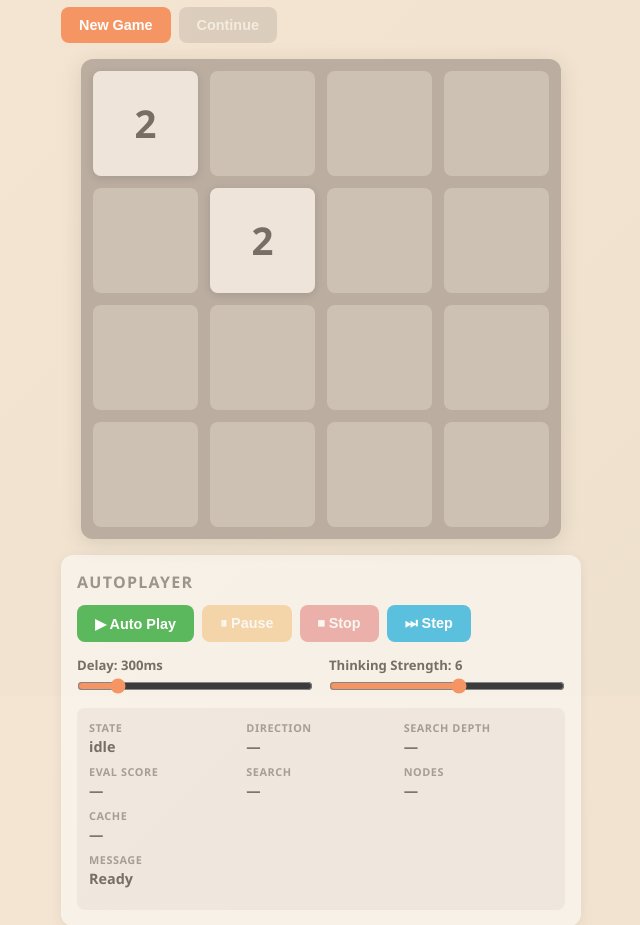
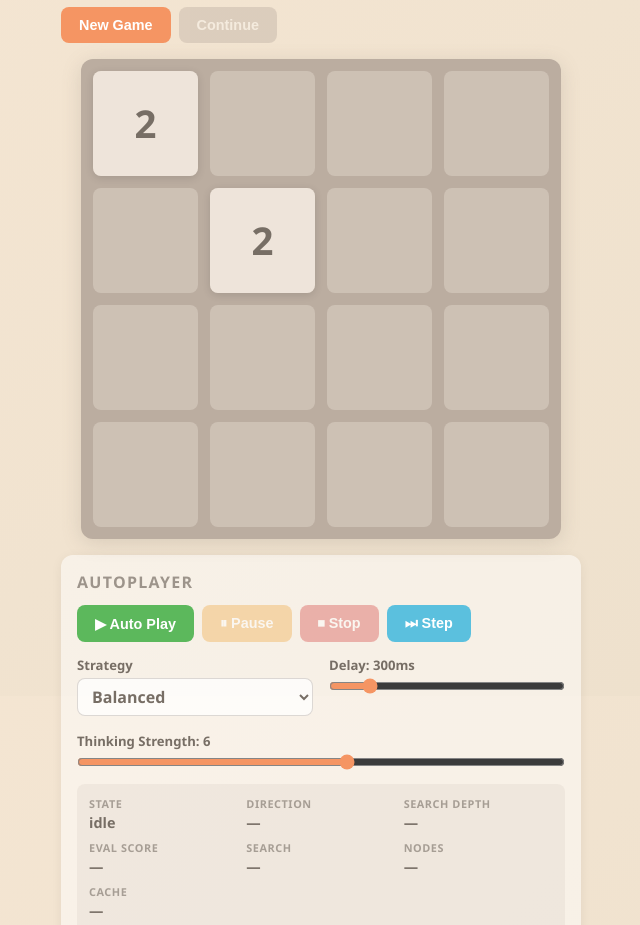
Before and after one commit to CCA3370/Auto-2048, a website built with Vite: page index.html in a window 1280 px wide. Shown: the part 104-1029 px from the top of the page, without its empty margins (319-959 px from the left). Built offline with nearby package versions, Linux system fonts and the light colour scheme.

Commit message:
feat: add strategy selection for AutoPlayer with corresponding UI updates

```diff
--- a/index.html
+++ b/index.html
@@ -83,6 +83,14 @@
 
         <div class="autoplayer-settings">
           <div class="setting-group">
+            <label for="strategy-select">Strategy</label>
+            <select id="strategy-select">
+              <option value="balanced" selected>Balanced</option>
+              <option value="high-score">High Score</option>
+              <option value="survival">Survival</option>
+            </select>
+          </div>
+          <div class="setting-group">
             <label for="delay-slider">Delay: <span id="delay-value">300</span>ms</label>
             <input type="range" id="delay-slider" min="0" max="2000" step="50" value="300" />
           </div>
--- a/src/main.ts
+++ b/src/main.ts
@@ -7,6 +7,7 @@ import { Renderer } from "./render/Renderer";
 import { InputController } from "./input/InputController";
 import { AutoPlayer } from "./autoplay/AutoPlayer";
 import type { Direction, MoveResult } from "./types";
+import type { HeuristicPresetName } from "./autoplay/heuristic";
 
 // ── Instantiate core objects ─────────────────────────────────────────────────
 
@@ -17,6 +18,7 @@ const autoPlayer = new AutoPlayer(game, {
   delayMs: 300,
   thinkingStrength: 6,
   useDynamicDepth: true,
+  heuristicPreset: "balanced",
 });
 
 // ── Input → Game ─────────────────────────────────────────────────────────────
@@ -118,6 +120,11 @@ document.getElementById("btn-auto-step")!.addEventListener("click", async () =>
 });
 
 // Delay slider
+const strategySelect = document.getElementById("strategy-select") as HTMLSelectElement;
+strategySelect.addEventListener("change", () => {
+  autoPlayer.setHeuristicPreset(strategySelect.value as HeuristicPresetName);
+});
+
 const delaySlider = document.getElementById("delay-slider") as HTMLInputElement;
 const delayValue = document.getElementById("delay-value")!;
 delaySlider.addEventListener("input", () => {
--- a/src/styles/style.css
+++ b/src/styles/style.css
@@ -370,6 +370,18 @@ body {
   accent-color: var(--accent);
 }
 
+.setting-group select {
+  width: 100%;
+  min-height: 34px;
+  border: 1px solid rgba(119, 110, 101, 0.25);
+  border-radius: var(--border-radius);
+  background: rgba(255, 255, 255, 0.75);
+  color: var(--text-primary);
+  font: inherit;
+  font-weight: 700;
+  padding: 6px 10px;
+}
+
 .autoplayer-status {
   background: rgba(187, 173, 160, 0.15);
   border-radius: var(--border-radius);
```
